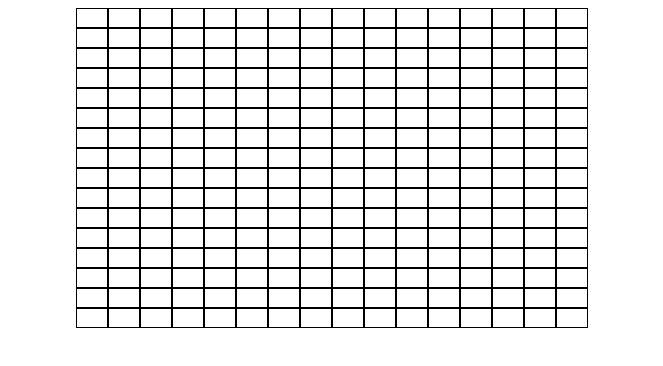
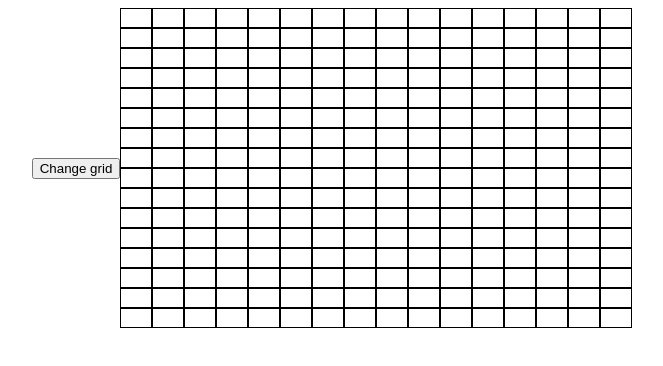
Before and after one commit to GalicIvan/Etch-a-sketch, a plain HTML site: page index.html in a window 1280 px wide. Shown: the whole page, without its empty margins (308-971 px from the left). Drawn offline with Linux system fonts and the light colour scheme.

Commit message:
Adding option to chose size of grid (not finished)

```diff
--- a/index.html
+++ b/index.html
@@ -7,7 +7,11 @@
     <link rel="stylesheet" href="style.css">
 </head>
 <body>
+    <button id="button" onclick="clickedButton()">Change grid</button>
     <div class="grid-container">
+
+    </div>
+    <div class="grid-container2">
 
     </div>
 
--- a/script.js
+++ b/script.js
@@ -1,5 +1,8 @@
 const gridItem = document.createElement('div');
 const gridContainer = document.querySelector('.grid-container');
+const gridContainer2 = document.querySelector('.grid-container2');
+const button = document.querySelector('#button')
+
 
   // Create a 16x16 grid
 for (let i = 0; i < 16 * 16; i++) {
@@ -12,3 +15,27 @@ for (let i = 0; i < 16 * 16; i++) {
 
     gridContainer.appendChild(gridItem);
 }
+
+let num
+
+function clickedButton() {
+
+  // TODO: overrideat gornji grid i vidit zasto tek iz treceg radi
+
+  button.addEventListener('click', () => {
+    num = prompt('Enter a number: ')
+  })
+  let num2 = parseInt(num, 10)
+
+  for (let i = 0; i < num2 * num2; i++) {
+    const gridItem = document.createElement('div');
+    gridItem.style.cssText = `width: calc(100% / ${num2} )`;
+    gridItem.classList.add('grid-item')
+
+    gridItem.addEventListener('mouseover', () => {
+      gridItem.classList.add('hovered')
+    })
+
+    gridContainer2.appendChild(gridItem);
+  }
+}
```
